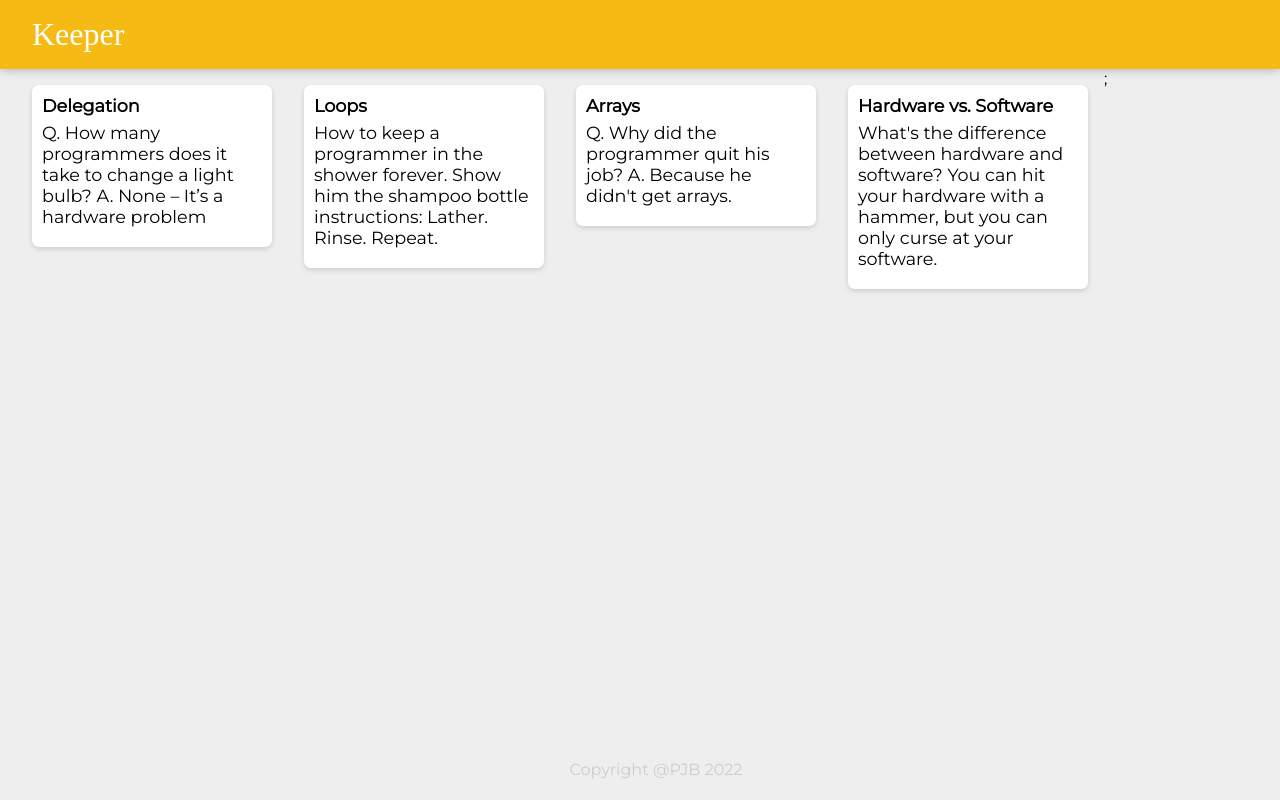
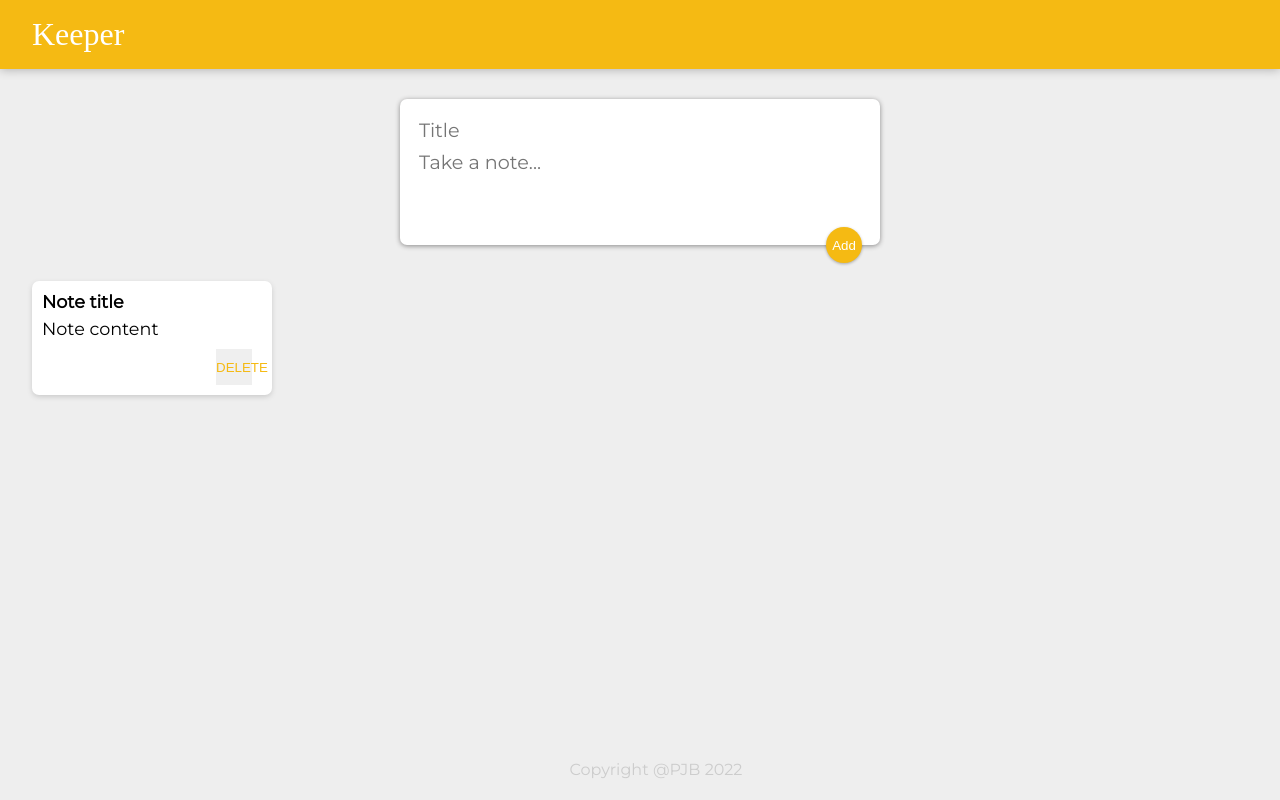
Before and after one commit to PeadarJB/keeper-app1, a React (Create React App) app: page / in a window 1280 px wide. Built offline with nearby package versions, Linux system fonts and the light colour scheme; a web font is replaced by a local one.

Commit message:
Updating Functionality WIP

```diff
--- a/public/styles.css
+++ b/public/styles.css
@@ -54,3 +54,49 @@
   white-space: pre-wrap;
   word-wrap: break-word;
 }
+
+.note button {
+  position: relative;
+  float: right;
+  margin-right: 10px;
+  color: #f5ba13;
+  border: none;
+  width: 36px;
+  height: 36px;
+  cursor: pointer;
+  outline: none;
+}
+
+form {
+  position: relative;
+  width: 480px;
+  margin: 30px auto 20px auto;
+  background: #fff;
+  padding: 15px;
+  border-radius: 7px;
+  box-shadow: 0 1px 5px rgb(138, 137, 137);
+}
+form input,
+form textarea {
+  width: 100%;
+  border: none;
+  padding: 4px;
+  outline: none;
+  font-size: 1.2em;
+  font-family: inherit;
+  resize: none;
+}
+form button {
+  position: absolute;
+  right: 18px;
+  bottom: -18px;
+  background: #f5ba13;
+  color: #fff;
+  border: none;
+  border-radius: 50%;
+  width: 36px;
+  height: 36px;
+  box-shadow: 0 1px 3px rgba(0, 0, 0, 0.3);
+  cursor: pointer;
+  outline: none;
+}
--- a/src/components/App.jsx
+++ b/src/components/App.jsx
@@ -1,25 +1,18 @@
-// import ReactDOM from "react-dom/client";
 import React from "react";
-import Header from './Header';
-import Note from './Note';
-import notes from '../notes';
-import Footer from './Footer';
+import Header from "./Header";
+import Footer from "./Footer";
+import Note from "./Note";
+import CreateArea from "./CreateArea";
 
-
-
-export default function App() {
+function App() {
   return (
     <div>
       <Header />
-
-        {notes.map(newNote => (
-            <Note
-                key={newNote.id}
-                title={newNote.title}
-                content={newNote.content}
-            />
-                ))};
+      <CreateArea />
+      <Note key={1} title="Note title" content="Note content" />
       <Footer />
     </div>
   );
 }
+
+export default App;
--- /dev/null
+++ b/src/components/CreateArea.js
@@ -0,0 +1,38 @@
+import React, {useState} from "react";
+
+function CreateArea(props) {
+
+    const [note, setNote] = useState({
+        title: "",
+        content:""
+    });
+
+    const [noteContent, setNewContent] = useState("");
+    const [noteTitle, setNewTitle] = useState("");
+
+    function handleTitle(event){
+        const newValue = event.target.value;
+        setNewTitle(newValue);
+    }
+
+    function handleContent(event){
+        const newValue = event.target.value;
+        setNewContent(newValue);
+    }
+
+    function addNote(){
+
+    }
+
+  return (
+    <div>
+      <form>
+        <input onChange={handleTitle} value={note.title} name="title" placeholder="Title" />
+        <textarea onChange={handleContent} name="content" value={note.content} placeholder="Take a note..." rows="3" />
+        <button onClick={addNote}>Add</button>
+      </form>
+    </div>
+  );
+}
+
+export default CreateArea;
--- a/src/components/Note.jsx
+++ b/src/components/Note.jsx
@@ -7,6 +7,7 @@
         <div className="note">
             <h1>{props.title}</h1>
             <p>{props.content}</p>
+            <button>DELETE</button>
         </div>
     );
 }
--- a/src/notes.js
+++ /dev/null
@@ -1,28 +0,0 @@
-const notes = [
-  {
-    key: 1,
-    title: "Delegation",
-    content:
-      "Q. How many programmers does it take to change a light bulb? A. None – It’s a hardware problem"
-  },
-  {
-    key: 2,
-    title: "Loops",
-    content:
-      "How to keep a programmer in the shower forever. Show him the shampoo bottle instructions: Lather. Rinse. Repeat."
-  },
-  {
-    key: 3,
-    title: "Arrays",
-    content:
-      "Q. Why did the programmer quit his job? A. Because he didn't get arrays."
-  },
-  {
-    key: 4,
-    title: "Hardware vs. Software",
-    content:
-      "What's the difference between hardware and software? You can hit your hardware with a hammer, but you can only curse at your software."
-  }
-];
-
-export default notes;
```
Lines whose indentation alone changed are shown as unchanged.
